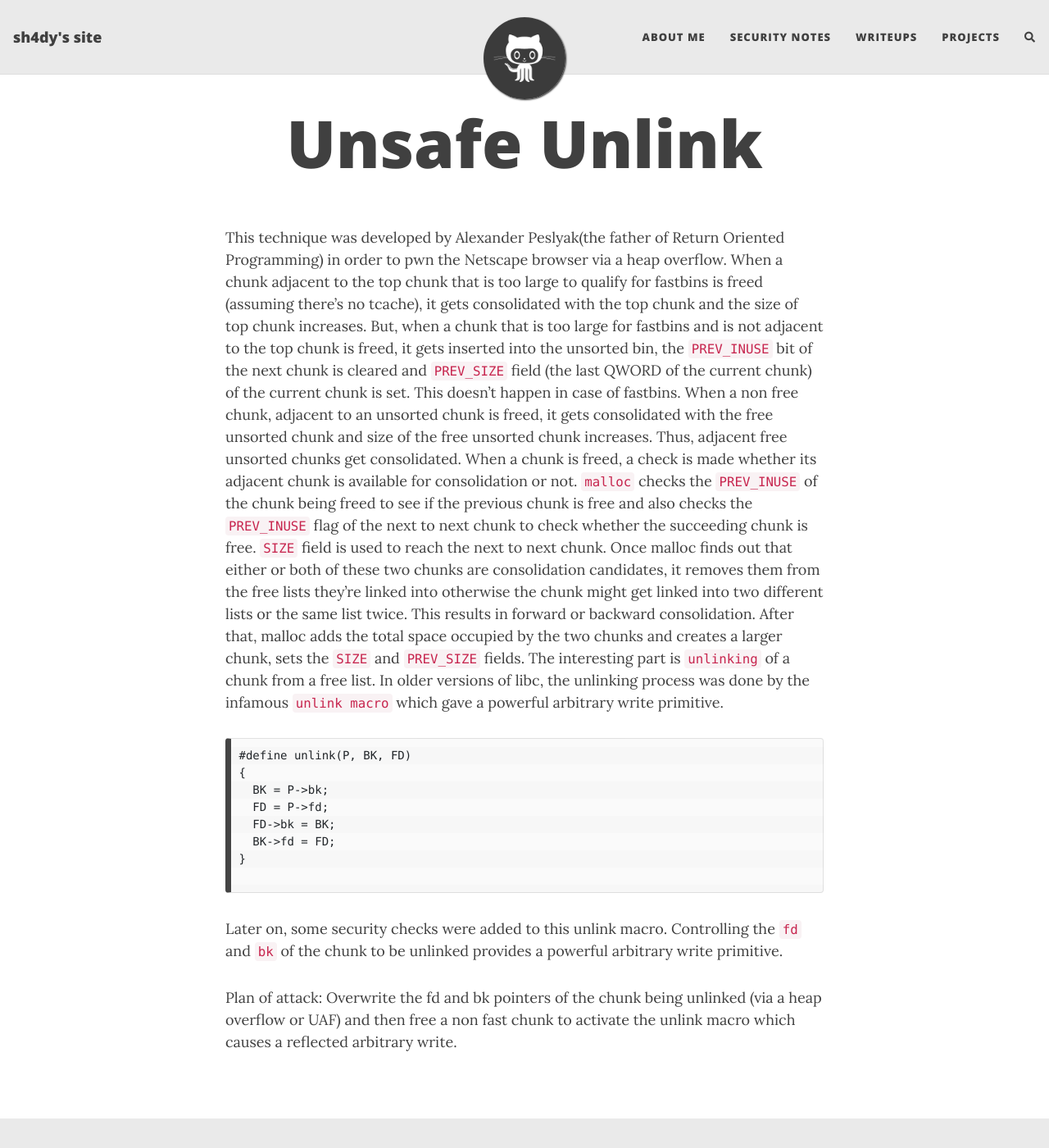
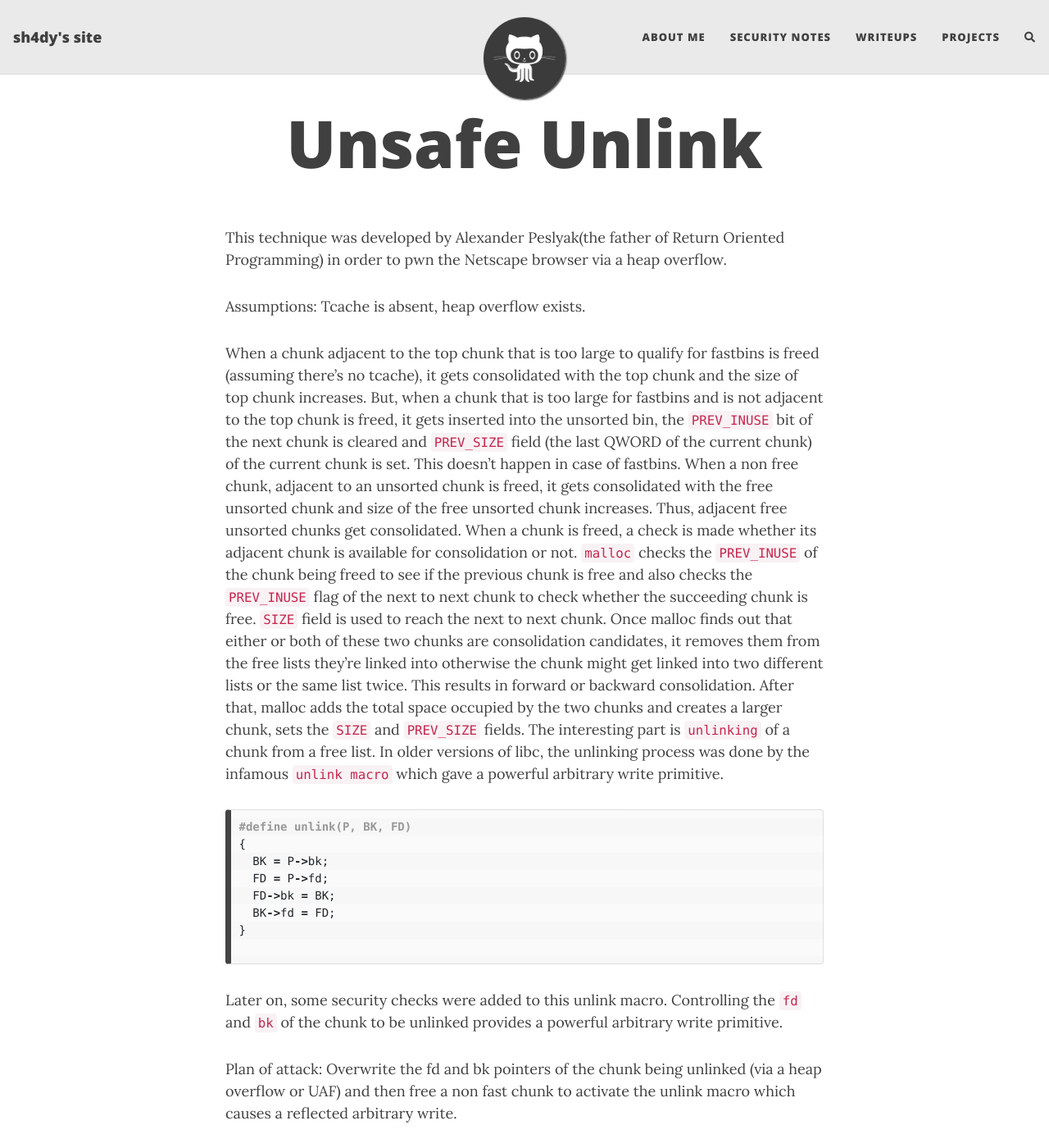
Before and after one commit to 0xSh4dy/archives_sh4dy.com, a Jekyll site: the page built from notes/heap-exploitation/unsafe_unlink.md, in a window 1280 px wide and 1400 px high. Shown: the whole window at 82% size. Built offline with Jekyll 4.4.1, drawn with Linux system fonts in a browser that asks for light colours; nearby versions of some CDN libraries; comment, search, counter and statistics services are not loaded.

Commit message:
Added unsafe unlink

````diff
--- a/notes/heap-exploitation/unsafe_unlink.md
+++ b/notes/heap-exploitation/unsafe_unlink.md
@@ -4,10 +4,13 @@ title: Unsafe Unlink
 ---
 
 This technique was developed by Alexander Peslyak(the father of Return Oriented Programming) in order to pwn the Netscape browser via a heap overflow.
+
+Assumptions: Tcache is absent, heap overflow exists.
+
 When a chunk adjacent to the top chunk that is too large to qualify for fastbins is freed (assuming there's no tcache), it gets consolidated with the top chunk and the size of top chunk increases. But, when a chunk that is too large for fastbins and is not adjacent to the top chunk is freed, it gets inserted into the unsorted bin, the `PREV_INUSE` bit of the next chunk is cleared and `PREV_SIZE` field (the last QWORD of the current chunk) of the current chunk is set. This doesn't happen in case of fastbins.
 When a non free chunk, adjacent to an unsorted chunk is freed, it gets consolidated with the free unsorted chunk and size of the free unsorted chunk increases. Thus, adjacent free unsorted chunks get consolidated. When a chunk is freed, a check is made whether its adjacent chunk is available for consolidation or not. `malloc` checks the `PREV_INUSE` of the chunk being freed to see if the previous chunk is free and also checks the `PREV_INUSE` flag of the next to next chunk to check whether the succeeding chunk is free. `SIZE` field is used to reach the next to next chunk. Once malloc finds out that either or both of these two chunks are consolidation candidates, it removes them from the free lists they're linked into otherwise the chunk might get linked into two different lists or the same list twice. This results in forward or backward consolidation. After that, malloc adds the total space occupied by the two chunks and creates a larger chunk, sets the `SIZE` and `PREV_SIZE` fields. The interesting part is `unlinking` of a chunk from a free list. In older versions of libc, the unlinking process was done by the infamous `unlink macro` which gave a powerful arbitrary write primitive.
 
-```
+```c
 #define unlink(P, BK, FD)
 {
   BK = P->bk;
````
